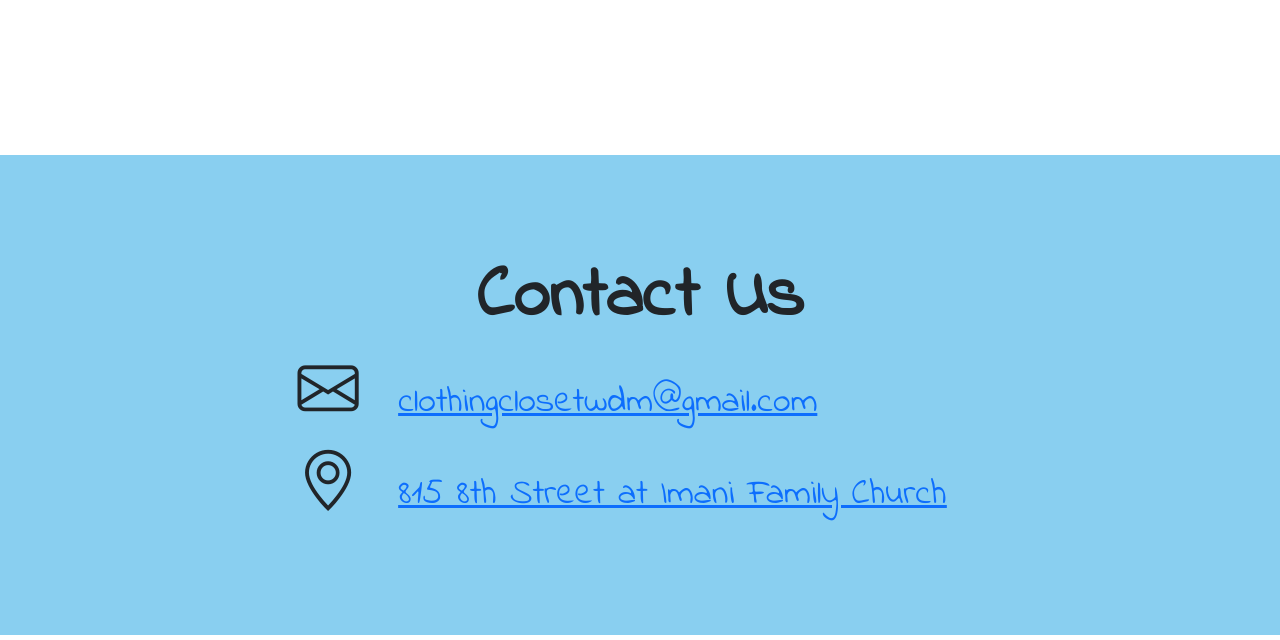
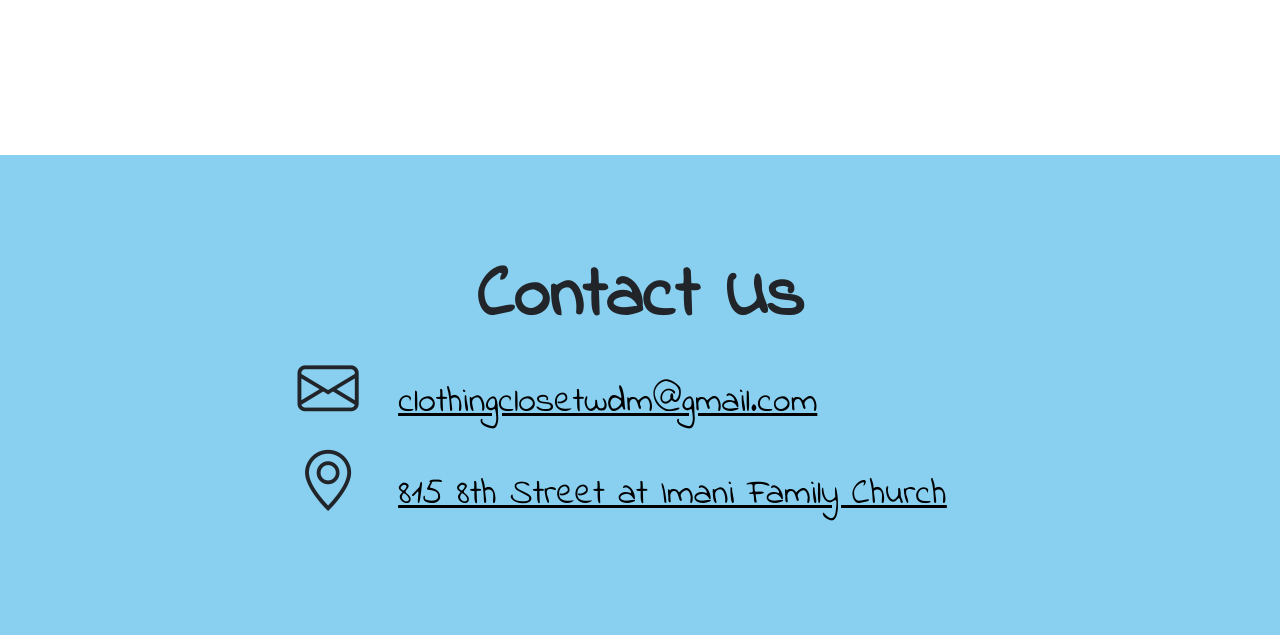
Before and after one commit to Clothing-Closet-WDM/Clara-Clothing-Closet, a plain HTML site: page index.html in a window 1280 px wide. Shown: the part 2882-3522 px from the top of the page. Drawn offline with nearby package versions, Linux system fonts and the light colour scheme.

Commit message:
Changed contact method font color to black to increase contrast

```diff
--- a/styles.css
+++ b/styles.css
@@ -113,6 +113,10 @@ h1 {
   width: 5em;
 }
 
+.contact-text a {
+  color: black;
+}
+
 .footer-nav {
   background-color: #ffffff !important;
   padding: 20px;
```
